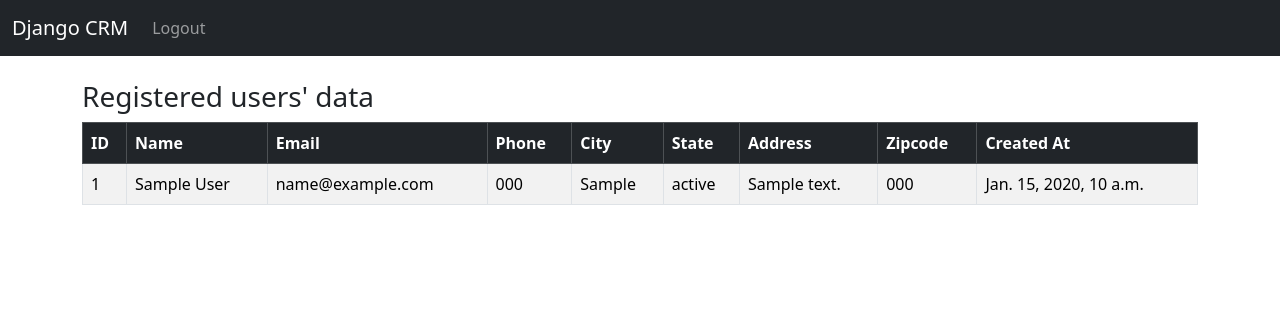
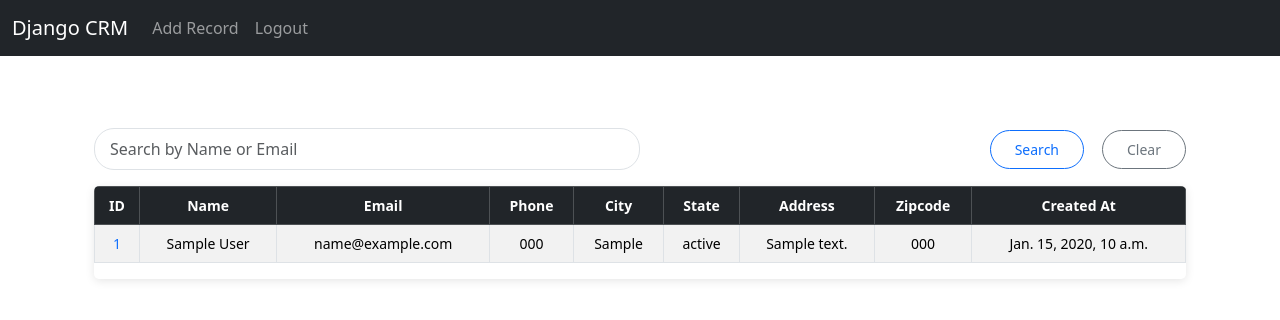
Before and after one commit to Yagnesh-Gohil-100/Django-CRUD-App, a Django app: page / in a window 1280 px wide. Shown: the top 320 px of the page. Run offline with Django 5.2, Linux system fonts and the light colour scheme; a user stored in the database is signed in; tables that the repository leaves empty hold one stand-in row (values such as "Sample post"); parts of the project's set-up code (start-up, migrations or seed data) failed here and were passed over.

Commit message:
CRUD operations working fine...

```diff
--- a/mysite/templates/home.html
+++ b/mysite/templates/home.html
@@ -4,9 +4,37 @@
 
 {% if user.is_authenticated %}
 
-<h3>Registered users' data</h3>
+<div class="container mt-5">
+    <!-- Search Bar -->
+    <div class="d-flex justify-content-between align-items-center mb-3">
+      <input
+          type="text"
+          class="form-control w-50"
+          placeholder="Search by Name or Email"
+          id="searchInput"
+          style="border-radius: 20px; padding: 8px 15px;"
+      >
+      <div class="d-flex">
+        <button
+            class="btn btn-sm btn-outline-primary px-4 py-2"
+            onclick="searchRecords()"
+            style="border-radius: 20px; font-weight: 500;"
+        >
+            <i class="bi bi-search"></i> Search
+        </button>
+        <button
+            class="btn btn-sm btn-outline-secondary px-4 py-2 ms-2"
+            onclick="clearSearch()"
+            style="border-radius: 20px; font-weight: 500;"
+        >
+            <i class="bi bi-x-circle"></i> Clear
+        </button>
+    </div>
+  </div>
 
-<table class="table table-bordered table-striped table-hover">
+    <!-- Responsive Table -->
+    <div class="table-responsive">
+        <table class="table table-bordered table-striped table-hover align-middle text-center">
             <thead class="table-dark">
                 <tr>
                     <th scope="col">ID</th>
@@ -20,11 +48,11 @@
                     <th scope="col">Created At</th>
                 </tr>
             </thead>
-  <tbody>
+            <tbody id="dataTable">
                 {% if records %}
                     {% for record in records %}
                         <tr>
-            <td>{{ record.id }}</td>
+                            <td><a href="{% url 'individual_record' record.id %}" class="text-decoration-none">{{ record.id }}</a></td>
                             <td>{{ record.first_name }} {{ record.last_name }}</td>
                             <td>{{ record.email }}</td>
                             <td>{{ record.phone }}</td>
@@ -35,12 +63,78 @@
                             <td>{{ record.created_at }}</td>
                         </tr>
                     {% endfor %}
+                {% else %}
+                    <tr>
+                        <td colspan="9" class="text-center text-muted">No records found.</td>
+                    </tr>
                 {% endif %}
             </tbody>
         </table>
+    </div>
+</div>
+
+<!-- Inline Search Script -->
+<script>
+    function searchRecords() {
+        const input = document.getElementById("searchInput").value.toLowerCase();
+        const rows = document.querySelectorAll("#dataTable tr");
+
+        rows.forEach(row => {
+            const name = row.cells[1]?.innerText.toLowerCase();
+            const email = row.cells[2]?.innerText.toLowerCase();
+            if (name.includes(input) || email.includes(input)) {
+                row.style.display = "";
+            } else {
+                row.style.display = "none";
+            }
+        });
+    }
+
+    // Function to clear the search input
+    function clearSearch() {
+        let val = document.getElementById('searchInput').value;
+        if (val !== ''){
+          document.getElementById('searchInput').value = '';
+          window.location.href = '{% url "home" %}';  // Redirect to home page
+        }
+    }
+</script>
+
+<style>
+    .table {
+        font-size: 14px;
+        border-radius: 5px;
+    }
+
+    .table-responsive {
+        border-radius: 5px;
+        overflow: hidden;
+        box-shadow: 0 2px 10px rgba(0, 0, 0, 0.1);
+    }
+
+    #searchInput:focus {
+        box-shadow: 0 0 10px rgba(0, 123, 255, 0.5);
+        border-color: #007bff;
+    }
+
+    .btn-outline-primary:hover {
+        background-color: #007bff;
+        color: #fff;
+    }
+
+    .btn-outline-secondary:hover {
+        background-color: #6c757d;
+        color: #fff;
+    }
+
+    .d-flex {
+        gap: 10px; /* Adds a small gap between buttons */
+    }
+</style>
 
 {% else %}
 
+<div class="col-md-6 offset-md-3">
 <h1>Login</h1>
 <br>
 
@@ -58,6 +152,8 @@
 
 </form>
 
+</div>
+
 {% endif %}
 
 {% endblock %}
--- a/mysite/templates/navbar.html
+++ b/mysite/templates/navbar.html
@@ -9,6 +9,9 @@
 
         {% if user.is_authenticated %}
 
+          <li class="nav-item">
+            <a class="nav-link" href="{% url 'add_record' %}">Add Record</a>
+          </li>
           <li class="nav-item">
             <a class="nav-link" href="{% url 'logout' %}">Logout</a>
           </li>
--- a/mysite/urls.py
+++ b/mysite/urls.py
@@ -6,4 +6,8 @@ urlpatterns = [
     # path('login/', views.login_user, name='login'),
     path('logout/', views.logout_user, name='logout'),
     path('register/', views.register_user, name='register'),
+    path('record/<int:pk>', views.individual_record, name='individual_record'),
+    path('delete_record/<int:pk>', views.delete_record, name='delete_record'),
+    path('add_record/', views.add_record, name='add_record'),
+    path('update_record/<int:pk>', views.update_record, name='update_record'),
 ]
--- a/mysite/views.py
+++ b/mysite/views.py
@@ -1,7 +1,7 @@
 from django.shortcuts import render, redirect
 from django.contrib.auth import authenticate, login, logout
 from django.contrib import messages
-from .forms import SignUpForm
+from .forms import SignUpForm, AddRecordForm
 from .models import Record
 
 # Create your views here.
@@ -54,3 +54,50 @@ def register_user(request):
     return render(request, 'register.html', {'form':form})
 
   return render(request, 'register.html', {'form':form})
+
+
+def individual_record(request, pk):
+  if request.user.is_authenticated:
+    record = Record.objects.get(id=pk)
+    return render(request, 'individual_record.html', {'record':record})
+  else:
+    messages.success(request, "You cannot see the page, login first to see the content of the page!")
+    return redirect('home')
+
+def delete_record(request, pk):
+  if request.user.is_authenticated:
+    delete_rec = Record.objects.get(id=pk)
+    delete_rec.delete()
+    messages.success(request, "Record deleted successfully!")
+    return redirect('home')
+  else:
+    messages.success(request, "You cannot see the page, login first to see the content of the page!")
+    return redirect('home')
+
+def add_record(request):
+  form = AddRecordForm(request.POST or None)
+  if request.user.is_authenticated:
+    if request.method == "POST":
+      if form.is_valid():
+        form.save()
+        messages.success(request, "Record added successfully!")
+        return redirect('home')
+    return render(request, 'add_record.html', {'form':form})
+  else:
+    messages.success(request, "You cannot access the page, login first to see the content of the page!")
+    return redirect('home')
+
+def update_record(request, pk):
+  if request.user.is_authenticated:
+    current_data = Record.objects.get(id=pk)
+    form = AddRecordForm(request.POST or None, instance=current_data)
+    if request.method == "POST":
+      if form.is_valid():
+        form.save()
+        messages.success(request, "Record Updated successfully!")
+        return redirect('home')
+    else:
+      return render(request, 'update_record.html', {'form':form})
+  else:
+    messages.success(request, "You cannot access the page, login first to see the content of the page!")
+    return redirect('home')
```
Also changed, not shown: mysite/forms.py (+16 -0 lines), mysite/templates/add_record.html (added, +61 -0 lines), mysite/templates/individual_record.html (added, +72 -0 lines), mysite/templates/update_record.html (added, +61 -0 lines). Lines whose indentation alone changed are shown as unchanged.
